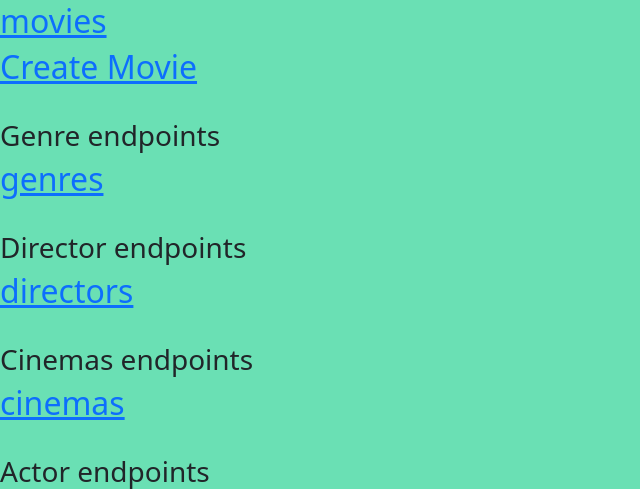
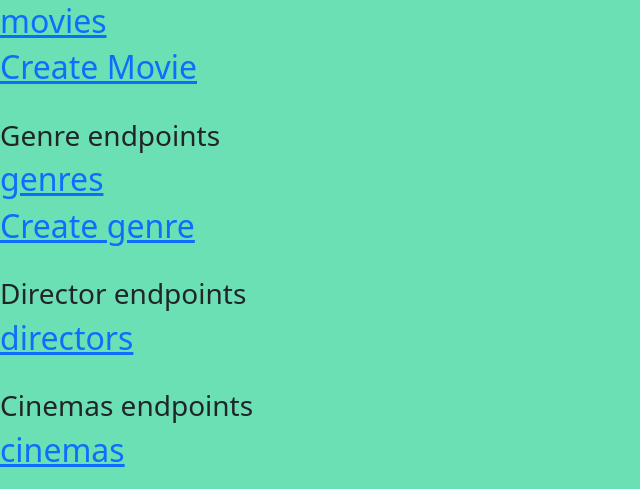
Before and after one commit to Simecekk/hollymovies_pt2, a Django app: page /genre/list/ in a window 1280 px wide. Shown: the part 246-735 px from the top of the page, without its empty margins (0-640 px from the left). Run offline with Django 3.2, Linux system fonts and the light colour scheme; data that the repository does not hold is empty.

Commit message:
added CUD operations to Genre model

```diff
--- a/movie/templates/base.html
+++ b/movie/templates/base.html
@@ -36,6 +36,7 @@
 <br>
 <h3>Genre endpoints</h3>
 <h2><a href="{% url 'genre:list' %}">genres</a></h2>
+<h2><a href="{% url 'genre:create' %}">Create genre</a></h2>
 <br>
 <h3>Director endpoints</h3>
 <h2><a href="{% url 'director:list' %}">directors</a></h2>
--- a/movie/templates/genres/detail.html
+++ b/movie/templates/genres/detail.html
@@ -3,5 +3,6 @@
 {% block current_tab %} Genre Detail - {{ object.name }} {% endblock current_tab %}
 {% block body %}
     <p>name: {{ object.name }}</p>
-    <p>number of movies: {{ object.movies.count }}</p>
+    <p>number of movies: {{ object.movies.count }}</p><br>
+    <a href="{% url 'genre:update' object.pk %}" class="btn btn-primary">Update</a>
 {% endblock body %}
--- a/movie/urls.py
+++ b/movie/urls.py
@@ -4,7 +4,7 @@ from movie.views.cinema import CinemaListView, CinemaDetailView, ScreeningDetail
 from movie.views.generic import homepage_view, TestingCheatSheetView, DummyFormView
 from movie.views.movie import MovieListView, MovieDetailView, MovieDeleteView, GenreDetailView, MovieCreateView, \
     MovieUpdateView, MovieDislikeView, GenreListView, ActorListView, ActorDetailView, ActorUpdateView, ActorCreateView, \
-    ActorDeleteView, director_list_view, DirectorDetailView
+    ActorDeleteView, director_list_view, DirectorDetailView, GenreUpdateView, GenreCreateView, GenreDeleteView
 
 movie_urlpatterns = ([
     path('list/', MovieListView.as_view(), name='list'),
@@ -18,6 +18,9 @@ movie_urlpatterns = ([
 genre_urlpatterns = ([
     path('detail/<int:pk>/', GenreDetailView.as_view(), name='detail'),
     path('list/', GenreListView.as_view(), name='list'),
+    path('update/<int:pk>/', GenreUpdateView.as_view(), name='update'),
+    path('create/', GenreCreateView.as_view(), name='create'),
+    path('delete/<int:pk>/', GenreDeleteView.as_view(), name='delete')
 ], 'genre')
 
 actor_urlpatterns = ([
--- a/movie/views/movie.py
+++ b/movie/views/movie.py
@@ -6,7 +6,7 @@ from django.views import View
 from django.views.generic import ListView, TemplateView, DetailView, UpdateView, CreateView, DeleteView
 
 from movie.views.mixins import DeleteSuccessMixin
-from movie.forms import MovieForm, ActorForm
+from movie.forms import MovieForm, ActorForm, GenreForm
 from movie.models import Movie, Genre, MovieLikeRegister, Director, Actor
 
 
@@ -27,6 +27,35 @@ class GenreListView(View):
             'genres': Genre.objects.all()
         }
         return TemplateResponse(request, 'genres/list.html', context=context)
+
+
+class GenreCreateView(SuccessMessageMixin, CreateView):
+    template_name = 'genres/create.html'
+    form_class = GenreForm
+    success_message = 'Successfully created genre %(name)s'
+
+    def get_success_url(self):
+        return reverse('genre:detail', args=[self.object.id])
+
+
+class GenreUpdateView(SuccessMessageMixin, UpdateView):
+    template_name = 'genres/update.html'
+    form_class = GenreForm
+    model = Genre
+    success_message = 'Successfully updated genre %(name)s'
+
+    def get_success_url(self):
+        return reverse('genre:detail', args=[self.object.id])
+
+
+class GenreDeleteView(DeleteSuccessMixin, DeleteView):
+    model = Genre
+
+    def get_success_message(self):
+        return f'Successfully deleted genre name: {self.object.name}'
+
+    def get_success_url(self):
+        return reverse('genre:list')
 
 
 class MovieListView(ListView):
```
Also changed, not shown: movie/forms/__init__.py (+7 -1 lines), movie/templates/genres/create.html (added, +9 -0 lines), movie/templates/genres/update.html (added, +14 -0 lines), movie/views/mixins.py (line endings or trailing spaces).
